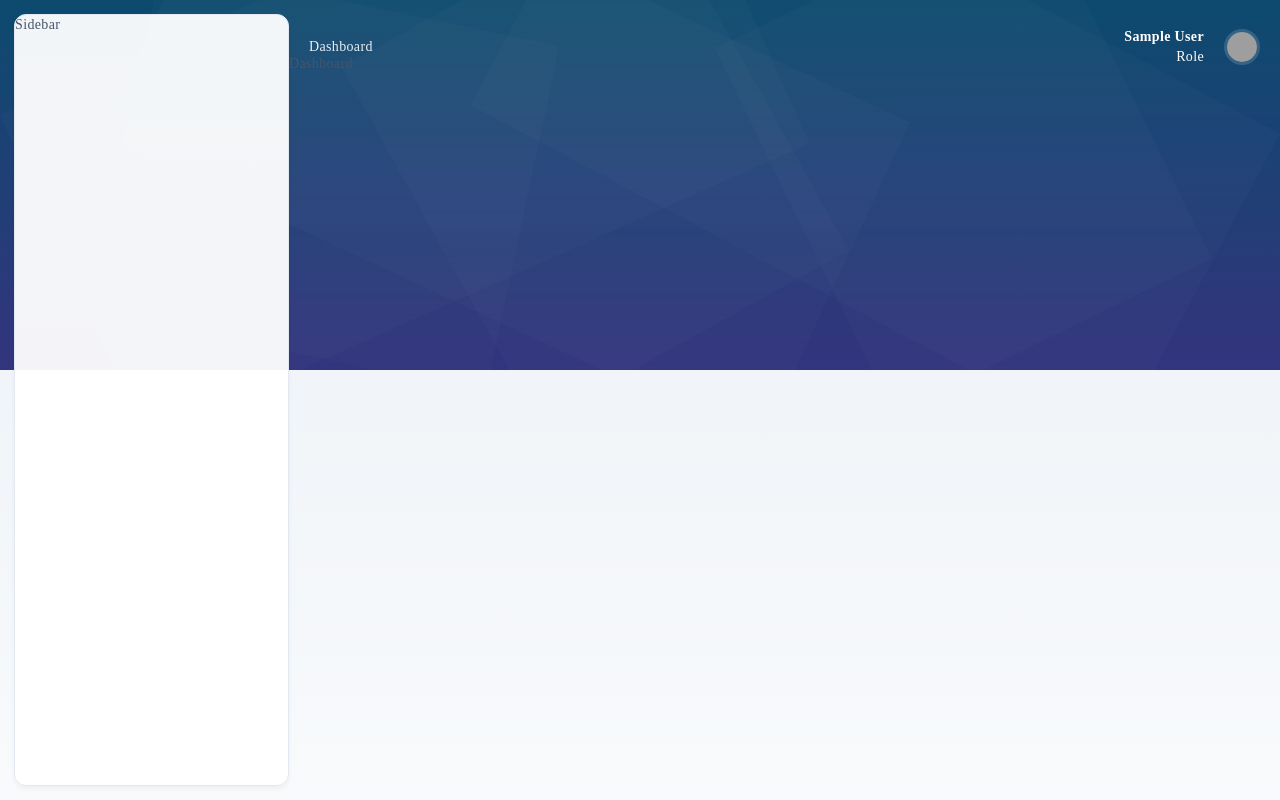
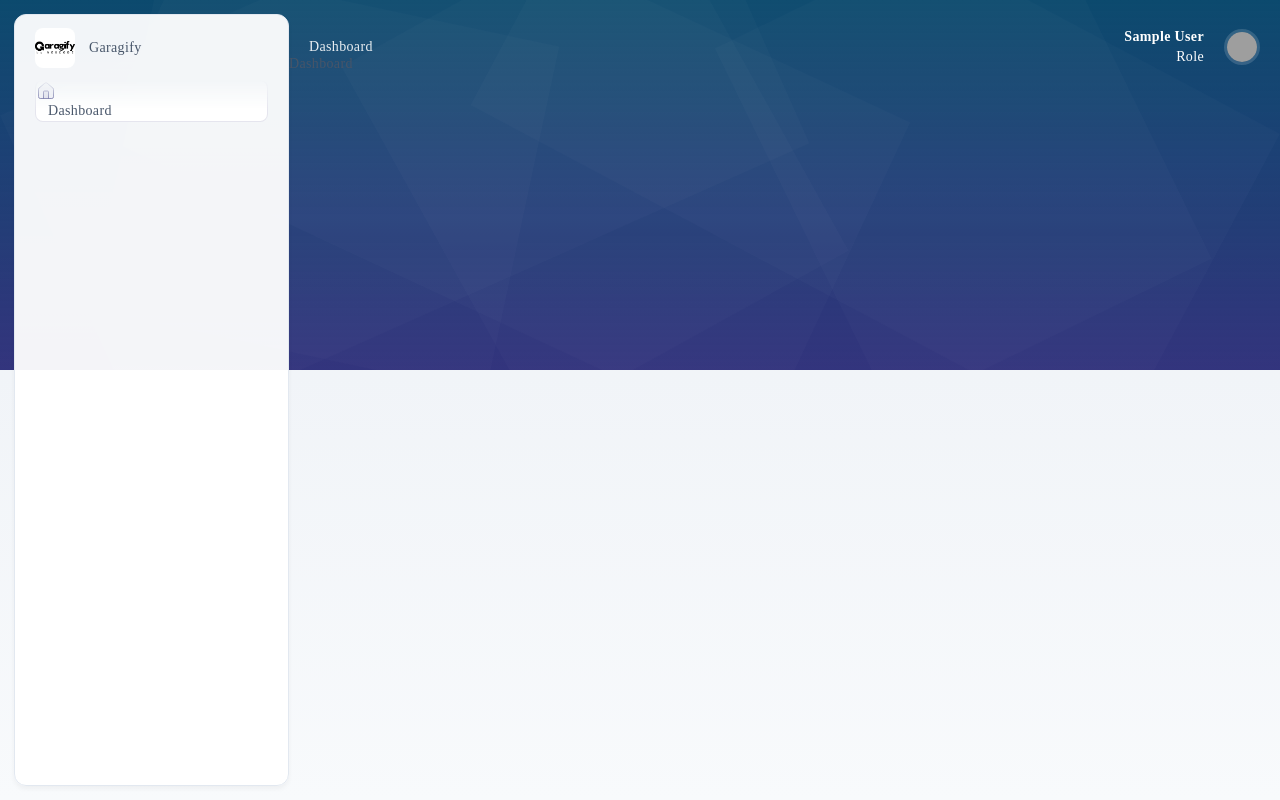
Before and after one commit to kajugadaniels/findify-client, a React (Vite) app: page /dashboard in a window 1280 px wide. Built offline with nearby package versions, Linux system fonts and the light colour scheme; sample sign-in values are in the browser's storage; grey boxes are pictures that could not be loaded; a web font is replaced by a local one.

Commit message:
Design sidebar

```diff
--- a/src/components/Sidebar.jsx
+++ b/src/components/Sidebar.jsx
@@ -1,9 +1,44 @@
-import React from 'react'
+import React from 'react';
+import { Link, NavLink, useLocation } from 'react-router-dom';
+import { Accessibility, ClipboardList, Hospital, House, Key, Umbrella, UserCog } from 'lucide-react';
+import Logo from '../assets/img/logo-black.png'
 
 const Sidebar = () => {
+    const { pathname } = useLocation()
+
+    // Check active state for each sidebar item.
+    const isDashboardActive = pathname === '/dashboard'
+
     return (
-        <div>Sidebar</div>
-    )
-}
+        <>
+            <div className="flex-none hidden xl:flex items-center z-10 px-5 h-[65px] w-[275px] overflow-hidden relative duration-300 group-[.side-menu--collapsed]:xl:w-[91px] group-[.side-menu--collapsed.side-menu--on-hover]:xl:w-[275px]">
+                <Link className="flex items-center transition-[margin] duration-300 group-[.side-menu--collapsed.side-menu--on-hover]:xl:ml-0 group-[.side-menu--collapsed]:xl:ml-2" to="/dashboard">
+                    <div className="flex h-[40px] w-[40px] items-center justify-center rounded-lg bg-white transition-transform ease-in-out group-[.side-menu--collapsed.side-menu--on-hover]:xl:-rotate-180">
+                        <img src='/logo-black.png' alt="MediSoft Logo" />
+                    </div>
+                    <div className="ml-3.5 font-medium transition-opacity group-[.side-menu--collapsed.side-menu--on-hover]:xl:opacity-100 group-[.side-menu--collapsed]:xl:opacity-0">
+                        Garagify
+                    </div>
+                </Link>
+            </div>
 
-export default Sidebar
+            <div className="scrollable-ref w-full h-full z-20 px-5 overflow-y-auto overflow-x-hidden pb-3 [-webkit-mask-image:-webkit-linear-gradient(top,rgba(0,0,0,0),black_30px)] [&:-webkit-scrollbar]:w-0 [&:-webkit-scrollbar]:bg-transparent [&_.simplebar-content]:p-0 [&_.simplebar-track.simplebar-vertical]:w-[10px] [&_.simplebar-track.simplebar-vertical]:mr-0.5 [&_.simplebar-track.simplebar-vertical_.simplebar-scrollbar]:before:bg-slate-400/30">
+                <ul className="scrollable">
+                    <li className="bg-white text-primary/10 border rounded-lg border-primary/10">
+                        <NavLink
+                            to="/dashboard"
+                            className={() =>
+                                `side-menu ${isDashboardActive ? 'side-menu--active' : ''}`
+                            }
+                        >
+                            <House className="stroke-[1] w-5 h-5 side-menu__link__icon" />
+                            <div className="side-menu__link__title">Dashboard</div>
+                        </NavLink>
+                    </li>
+                </ul>
+            </div>
+        </>
+    );
+};
+
+export default Sidebar;
```
